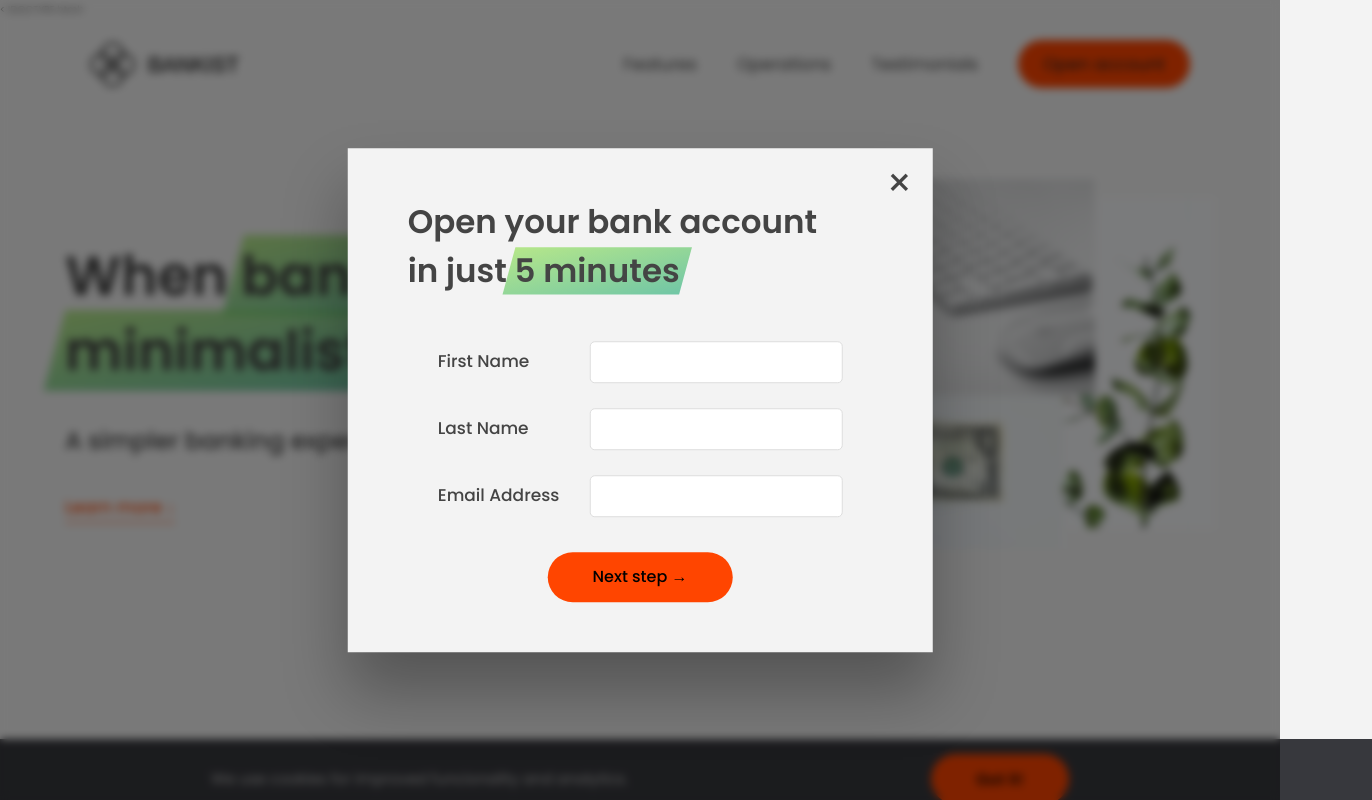
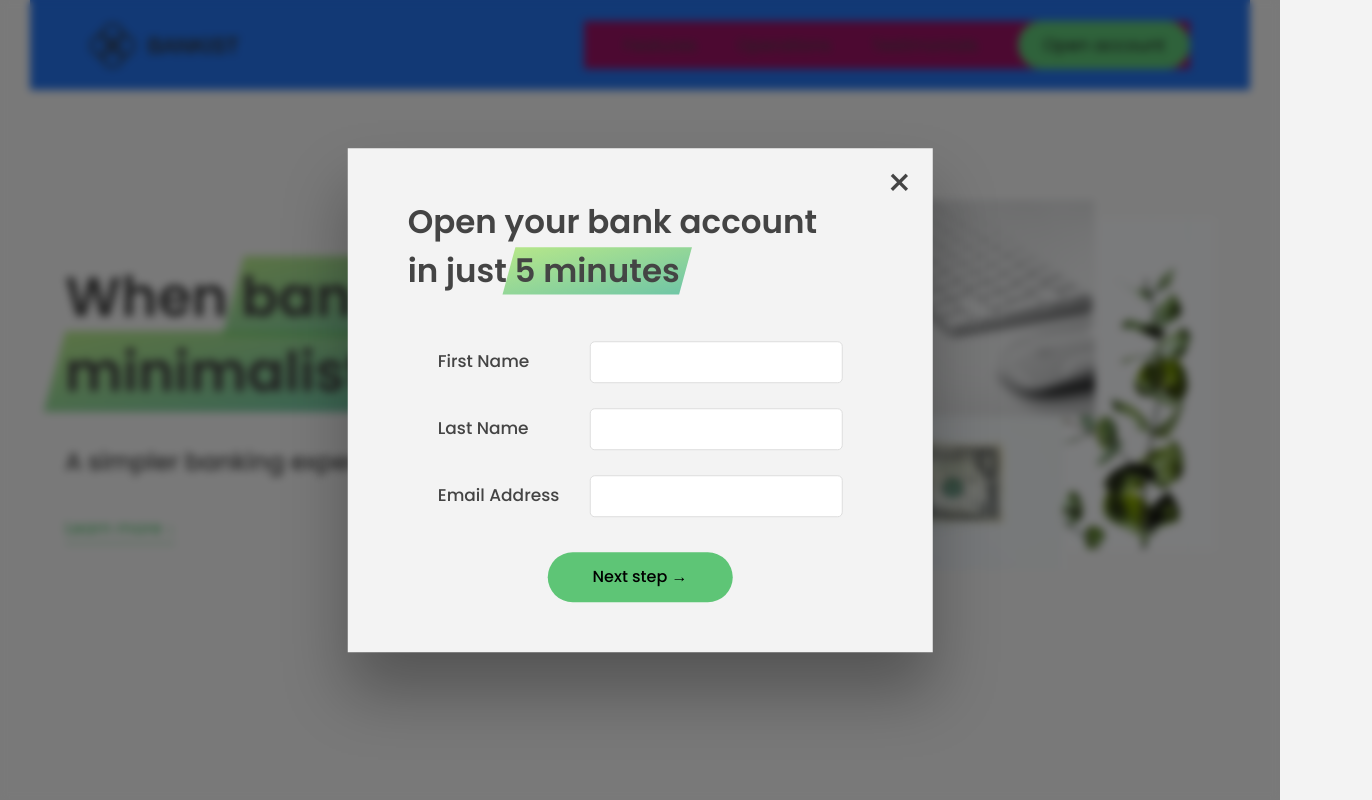
Before and after one commit to sgrazys/JavaScript-Udemy, a plain HTML site: page 09-Advanced-DOM/index.html in a window 1280 px wide. Both pictures are taken after a click on the link "Open account". Shown: the top 800 px of the page, 1372 px wide, since content can reach past the window. Drawn offline with Linux system fonts and the light colour scheme.

Commit message:
EVENT PROPAGATION: BUBLING IN PRACTICE

```diff
--- a/09-Advanced-DOM/index.html
+++ b/09-Advanced-DOM/index.html
@@ -1,5 +1,5 @@
-< !DOCTYPE
-  html>
+<!DOCTYPE html>
+<html>
 <html lang="en">
 
 <head>
@@ -31,7 +31,7 @@
       <ul class="nav__links">
         <li class="nav__item">
           <a class="nav__link"
-              href="#section--1">Features</a>
+            href="#">Features</a>
         </li>
         <li class="nav__item">
           <a class="nav__link"
--- a/09-Advanced-DOM/script.js
+++ b/09-Advanced-DOM/script.js
@@ -39,92 +39,92 @@ document.addEventListener('keydown', function (e) {
 ///////////////////////////////////////
 ////SELECTING, CREATING AND DELETING ELELEMENTS
 
-//// Selecting elements
-console.log(document.documentElement);
-console.log(document.head);
-console.log(document.body);
+// //// Selecting elements
+// console.log(document.documentElement);
+// console.log(document.head);
+// console.log(document.body);
 
 
-const header = document.querySelector('.header'); // pasirenkame pagal class
-const allSections = document.querySelectorAll('.section'); // pasirenkam visus elementus su class section, grazina node list'a
-console.log(allSections);
+// const header = document.querySelector('.header'); // pasirenkame pagal class
+// const allSections = document.querySelectorAll('.section'); // pasirenkam visus elementus su class section, grazina node list'a
+// console.log(allSections);
 
-document.getElementById('section--1'); // pasirenkame eleenta pgl ID
+// document.getElementById('section--1'); // pasirenkame eleenta pgl ID
 
-const allButtons = document.getElementsByTagName('button'); // pasirenkame visus elementus pagal tag'a
-console.log(allButtons);
+// const allButtons = document.getElementsByTagName('button'); // pasirenkame visus elementus pagal tag'a
+// console.log(allButtons);
 
-console.log(document.getElementsByClassName('btn'));
+// console.log(document.getElementsByClassName('btn'));
 
 
-//// creating and inserting elements
-const message = document.createElement('div');
-message.classList.add('cookie-message');
-// message.textContent = 'We use cookies for improved funcionality and analytics.';
-message.innerHTML = 'We use cookies for improved funcionality and analytics. <button class="btn btn--close-cookie">Got it!</button>';
+// //// creating and inserting elements
+// const message = document.createElement('div');
+// message.classList.add('cookie-message');
+// // message.textContent = 'We use cookies for improved funcionality and analytics.';
+// message.innerHTML = 'We use cookies for improved funcionality and analytics. <button class="btn btn--close-cookie">Got it!</button>';
 
-// header.prepend(message);
-header.append(message);
-// header.append(message.cloneNode(true))
+// // header.prepend(message);
+// header.append(message);
+// // header.append(message.cloneNode(true))
 
-// header.before(message);
-// header.after(message);
+// // header.before(message);
+// // header.after(message);
 
-// // //  Deleting elements
-document.querySelector('.btn--close-cookie').addEventListener('click', function () {
-  message.remove();
+// // // //  Deleting elements
+// document.querySelector('.btn--close-cookie').addEventListener('click', function () {
+//   message.remove();
 
-  // message.parentElement.removeChild(message);
-})
+// message.parentElement.removeChild(message);
+// })
 
 ///////////////////////////////////////
 ////STYLES, ATTRIBUTES AND CLASSES
 
 // //Styles
-message.style.backgroundColor = '#37383d';
-message.style.width = '120%';
+// message.style.backgroundColor = '#37383d';
+// message.style.width = '120%';
 
-console.log(message.style.height);
-console.log(message.style.backgroundColor);
-console.log(message.style.color);
-console.log(message.style.width);
+// console.log(message.style.height);
+// console.log(message.style.backgroundColor);
+// console.log(message.style.color);
+// console.log(message.style.width);
 
-console.log(getComputedStyle(message).color);
-console.log(getComputedStyle(message).height);
-console.log(getComputedStyle(message).width);
+// console.log(getComputedStyle(message).color);
+// console.log(getComputedStyle(message).height);
+// console.log(getComputedStyle(message).width);
 
-message.style.height = Number.parseFloat(getComputedStyle(message).height, 10) + 30 + 'px';
+// message.style.height = Number.parseFloat(getComputedStyle(message).height, 10) + 30 + 'px';
 
-document.documentElement.style.setProperty('--color-primary', 'orangered');
+// document.documentElement.style.setProperty('--color-primary', 'orangered');
 
-// //Attributes
-const logo = document.querySelector('.nav__logo');
-console.log(logo.alt);
-console.log(logo.src);
-console.log(logo.className);
+// // //Attributes
+// const logo = document.querySelector('.nav__logo');
+// console.log(logo.alt);
+// console.log(logo.src);
+// console.log(logo.className);
 
-logo.alt = 'Beautiful minimalist logo'
+// logo.alt = 'Beautiful minimalist logo'
 
-// Non-standard
-console.log(logo.designer);
-console.log(logo.getAttribute('designer'));
-logo.setAttribute('company', 'Bankist');
+// // Non-standard
+// console.log(logo.designer);
+// console.log(logo.getAttribute('designer'));
+// logo.setAttribute('company', 'Bankist');
 
-console.log(logo.src);
-console.log(logo.getAttribute('src'));
+// console.log(logo.src);
+// console.log(logo.getAttribute('src'));
 
-const link = document.querySelector('.nav__link--btn');
-console.log(link.href);
-console.log(link.getAttribute('href'));
+// const link = document.querySelector('.nav__link--btn');
+// console.log(link.href);
+// console.log(link.getAttribute('href'));
 
-// Data attributes
-console.log(logo.dataset.versionNumber);
+// // Data attributes
+// console.log(logo.dataset.versionNumber);
 
-// Classes
-logo.classList.add('c', 'j'); // pridedam klase
-logo.classList.remove('c', 'j'); // istrinam klase
-logo.classList.toggle('c'); // jeig turi nurodytaklase istrinam, jeigu neturi prideda
-console.log(logo.classList.contains('j')); // not includes like in arrays
+// // Classes
+// logo.classList.add('c', 'j'); // pridedam klase
+// logo.classList.remove('c', 'j'); // istrinam klase
+// logo.classList.toggle('c'); // jeig turi nurodytaklase istrinam, jeigu neturi prideda
+// console.log(logo.classList.contains('j')); // not includes like in arrays
 
 
 
@@ -133,24 +133,58 @@ console.log(logo.classList.contains('j')); // not includes like in arrays
 
 // //Mouse enter event
 
-const h1 = document.querySelector('h1');
+// const h1 = document.querySelector('h1');
 
-const alertH1 = function (e) {
-  alert('addEventListener: Great! You are reading the heading :D')
+// const alertH1 = function (e) {
+//   alert('addEventListener: Great! You are reading the heading :D')
 
-}
+// }
 
-h1.addEventListener('mouseenter', alertH1);
+// h1.addEventListener('mouseenter', alertH1);
 
-setTimeout(() => {
-  h1.removeEventListener('mouseenter', alertH1);
-}, 5000)
+// setTimeout(() => {
+//   h1.removeEventListener('mouseenter', alertH1);
+// }, 5000)
 
 
-// OLD DAYS :)
+// // OLD DAYS :)
 
-// h1.onmouseenter = function (e) {
-//   alert('addEventListener: Great! You are reading the heading :D')
-// }
+// // h1.onmouseenter = function (e) {
+// //   alert('addEventListener: Great! You are reading the heading :D')
+// // }
 
-// // Remove event
+// // // Remove event
+
+// // h1.removeEventListener('mouseenter', alertH1);
+
+// setTimeout(() => {
+//   h1.removeEventListener('mouseenter', alertH1);
+// }, 5000)
+
+///////////////////////////////////////
+////EVENT PROPAGATION: BUBLING IN PRACTICE
+
+// rgb(255,255,255)
+
+const randomInt = (min, max) => Math.floor(Math.random() * (max - min + 1)) + min;
+const randomColor = () => `rgb(${randomInt(0, 255)}, ${randomInt(0, 255)},${randomInt(0, 255)})`;
+
+document.querySelector('.nav__link').addEventListener('click', function (e) {
+  this.style.backgroundColor = randomColor();
+  console.log('LINK', e.target, e.currentTarget);
+  console.log(e.currentTarget === this);
+
+  //Stop Propogation
+  // e.stopPropagation();
+});
+
+document.querySelector('.nav__links').addEventListener('click', function (e) {
+  this.style.backgroundColor = randomColor();
+  console.log('CONTAINER', e.target, e.currentTarget);
+});
+
+document.querySelector('.nav').addEventListener('click', function (e) {
+  this.style.backgroundColor = randomColor();
+  console.log('NAV', e.target, e.currentTarget);
+
+});
```
Lines whose indentation alone changed are shown as unchanged.
